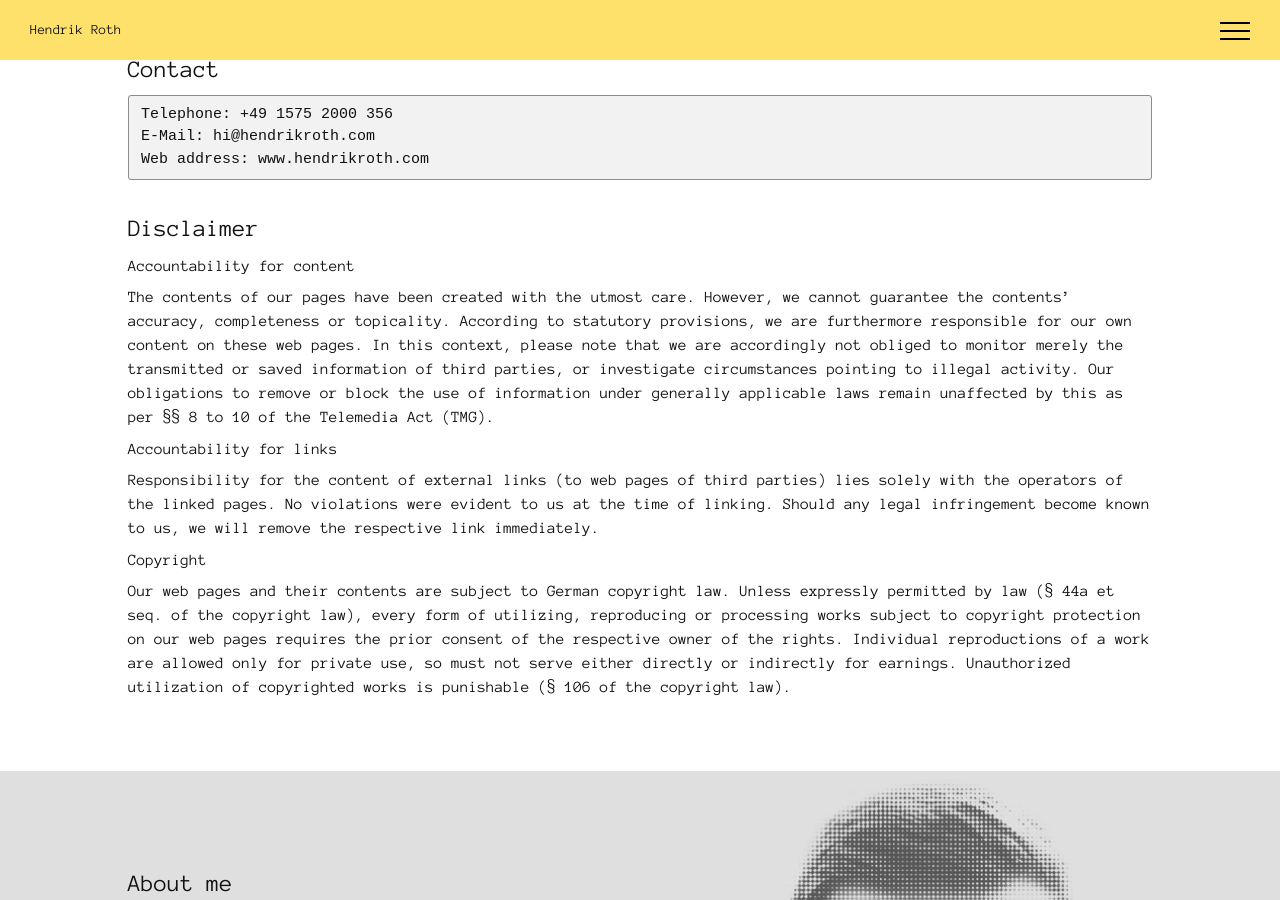
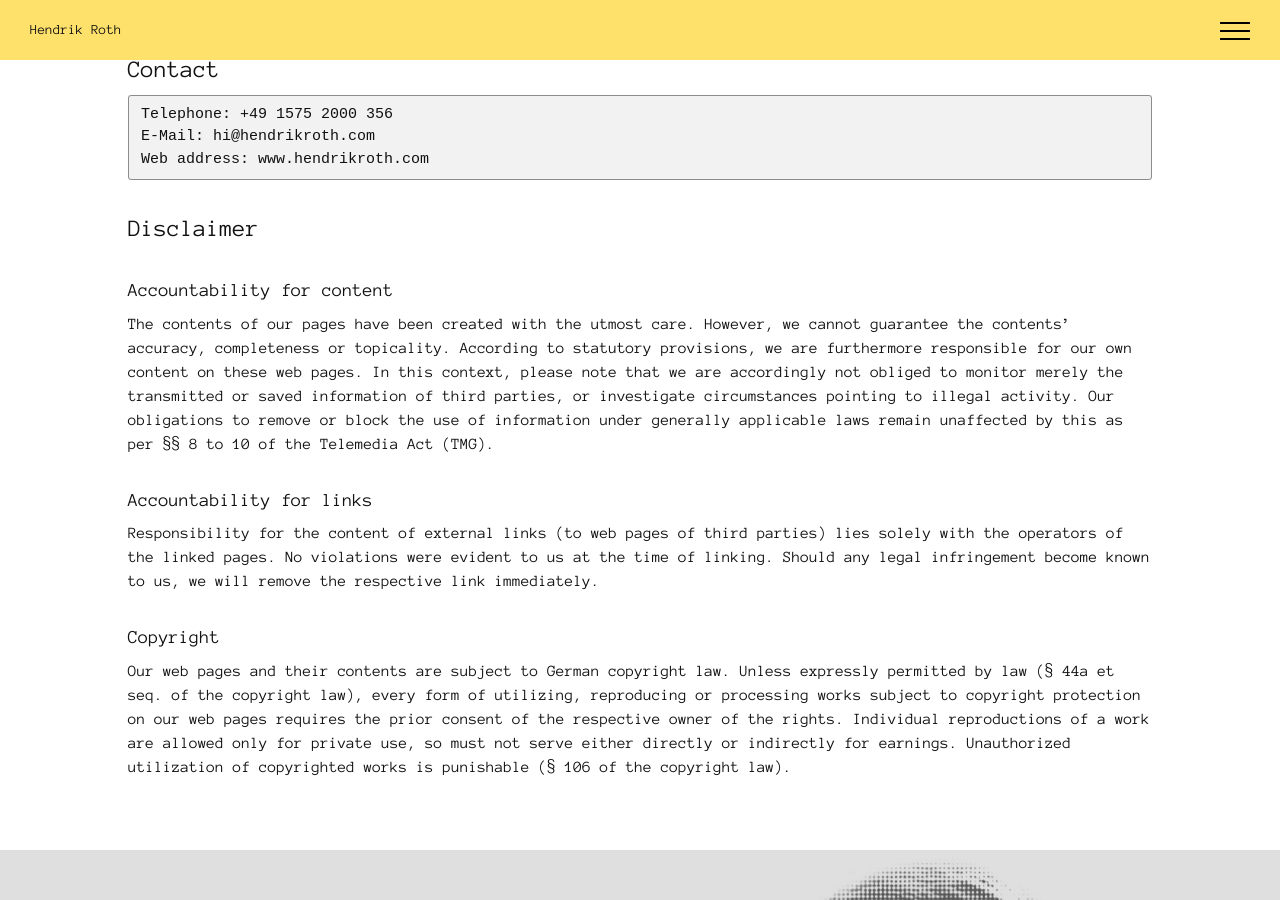
Before and after one commit to HendrikRoth/hendrikroth.github.io, a Jekyll site: the page built from imprint.md, in a window 1280 px wide and 900 px high, scrolled down 310 px. Built offline with Jekyll 4.4.1, drawn with Linux system fonts in a browser that asks for light colours; comment, search, counter and statistics services are not loaded.

```diff
--- a/imprint.md
+++ b/imprint.md
@@ -24,11 +24,11 @@ Web address: www.hendrikroth.com
 
 ## Disclaimer
 
-#### Accountability for content
+### Accountability for content
 The contents of our pages have been created with the utmost care. However, we cannot guarantee the contents' accuracy, completeness or topicality. According to statutory provisions, we are furthermore responsible for our own content on these web pages. In this context, please note that we are accordingly not obliged to monitor merely the transmitted or saved information of third parties, or investigate circumstances pointing to illegal activity. Our obligations to remove or block the use of information under generally applicable laws remain unaffected by this as per §§ 8 to 10 of the Telemedia Act (TMG).
 
-#### Accountability for links
+### Accountability for links
 Responsibility for the content of external links (to web pages of third parties) lies solely with the operators of the linked pages. No violations were evident to us at the time of linking. Should any legal infringement become known to us, we will remove the respective link immediately.
 
-#### Copyright
+### Copyright
 Our web pages and their contents are subject to German copyright law. Unless expressly permitted by law (§ 44a et seq. of the copyright law), every form of utilizing, reproducing or processing works subject to copyright protection on our web pages requires the prior consent of the respective owner of the rights. Individual reproductions of a work are allowed only for private use, so must not serve either directly or indirectly for earnings. Unauthorized utilization of copyrighted works is punishable (§ 106 of the copyright law).
```
